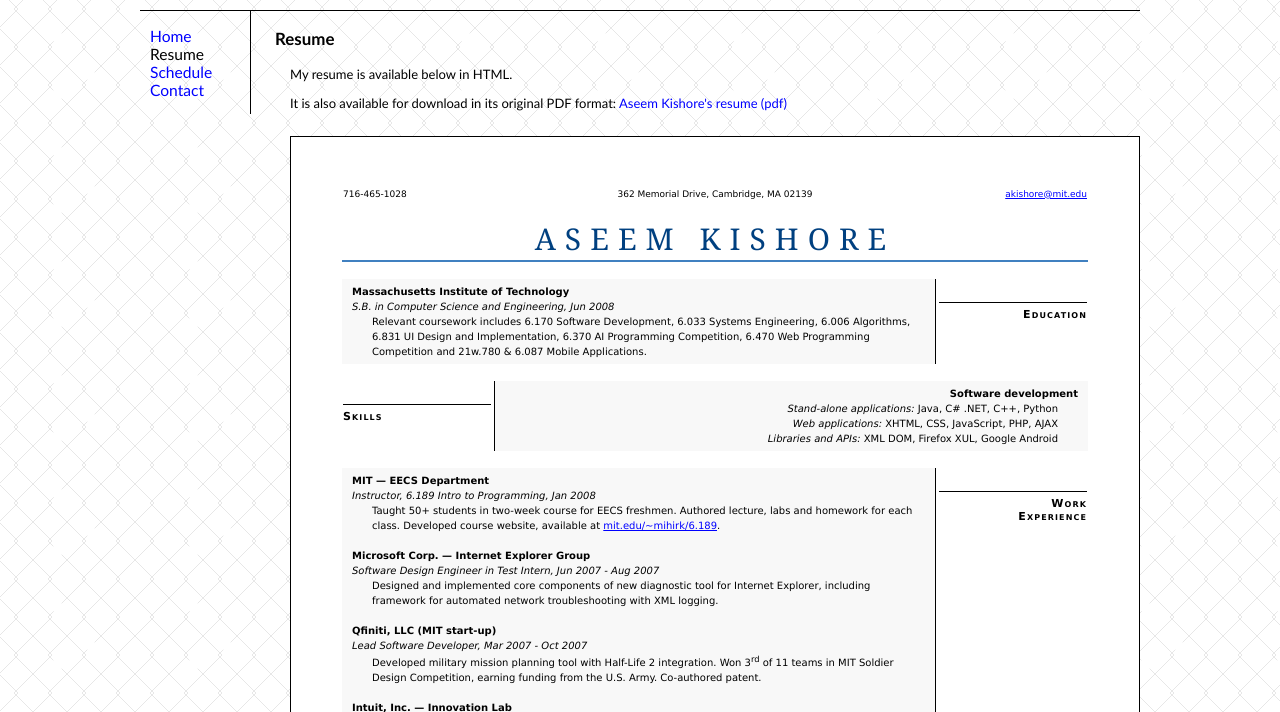
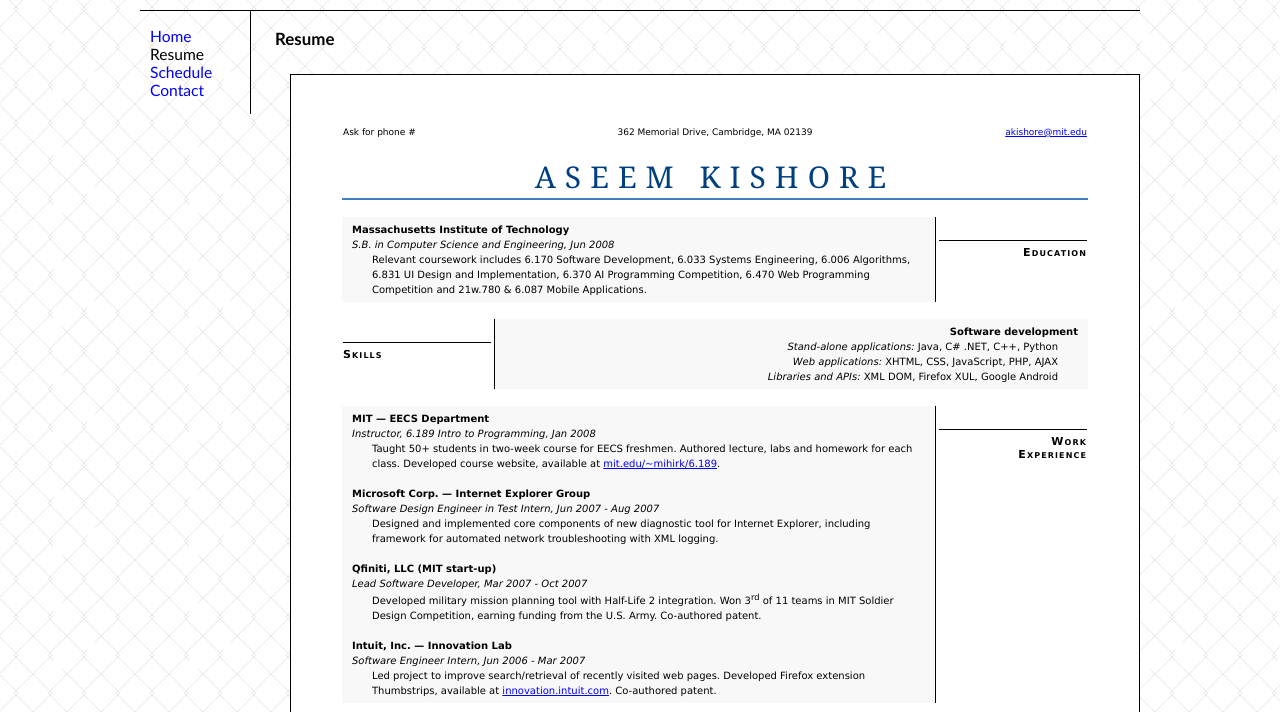
Before and after one commit to aseemk/mit-website, a plain HTML site: page resume.html in a window 1280 px wide. Shown: the part 87-799 px from the top of the page. Drawn offline with Linux system fonts and the light colour scheme.

Commit message:
Tweak resume

```diff
--- a/resume.html
+++ b/resume.html
@@ -42,14 +42,12 @@
 
     <div class="section">
       <p class="section_header">Resume</p>
-      <p>My resume is available below in HTML.</p>
-      <p>It is also available for download in its original PDF format: <a href="Aseem_Kishore_resume.pdf">Aseem Kishore's resume (pdf)</a></p>
 
       <div id="resume">
       <table>
 
         <tr id="resume_header">
-          <td id="resume_header_phone">716-465-1028</td>
+          <td id="resume_header_phone">Ask for phone #</td>
           <td id="resume_header_address">362 Memorial Drive, Cambridge, MA 02139</td>
           <td id="resume_header_email"><a href="mailto:akishore@mit.edu">akishore@mit.edu</a></td>
         </tr>
```
